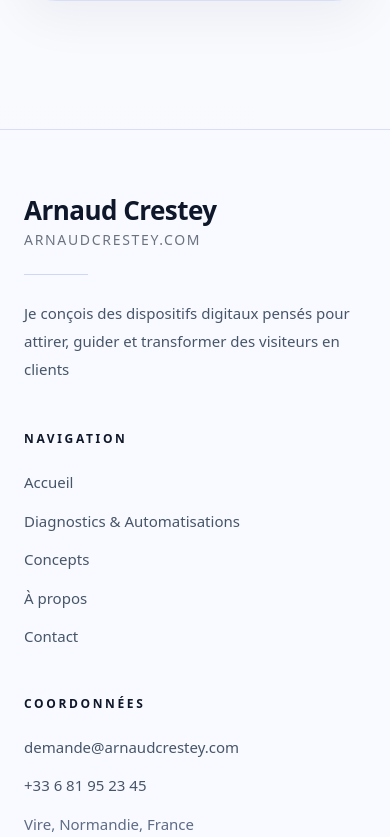
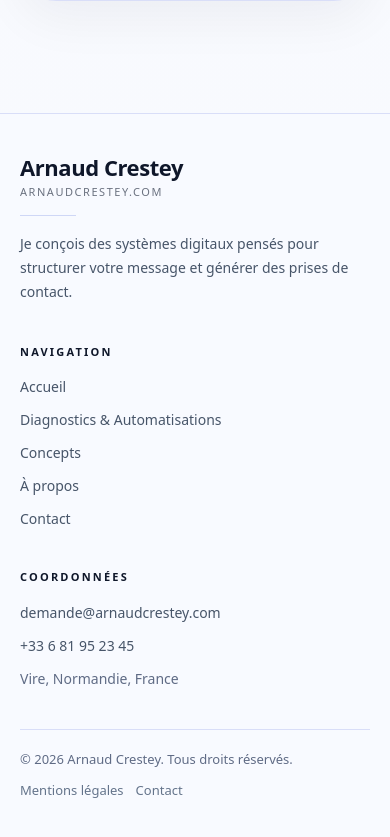
Before and after one commit to arnaudcrestey/portail-site-vitrine, a Next.js app: page / in a window 390 px wide. Shown: the part 4827-5664 px from the top of the page. Built offline with nearby package versions, Linux system fonts and the light colour scheme.

Commit message:
Update footer.tsx

```diff
--- a/components/footer.tsx
+++ b/components/footer.tsx
@@ -2,64 +2,63 @@ import Link from 'next/link';
 
 export function Footer() {
   return (
-    <footer className="mt-24 border-t border-[#d9def8] bg-[#f8faff]">
-      <div className="mx-auto max-w-7xl px-6 py-16 sm:px-8 lg:px-10">
-        <div className="grid gap-12 md:grid-cols-3 md:gap-10">
+    <footer className="mt-20 border-t border-[#d9def8] bg-[#f8faff]">
+      <div className="mx-auto max-w-7xl px-5 py-10 sm:px-6 sm:py-12 lg:px-10 lg:py-16">
+        <div className="grid gap-10 sm:gap-12 md:grid-cols-3 md:gap-10">
           {/* Bloc identité */}
           <div className="max-w-md">
             <Link href="/" className="inline-block">
               <div className="flex flex-col leading-tight">
-                <span className="text-[26px] font-semibold tracking-[-0.02em] text-[#0f172a]">
+                <span className="text-[22px] font-semibold tracking-[-0.02em] text-[#0f172a] sm:text-[24px] lg:text-[26px]">
                   Arnaud Crestey
                 </span>
-                <span className="mt-1 text-sm tracking-[0.12em] text-[#6b7280] uppercase">
+                <span className="mt-1 text-[11px] tracking-[0.14em] text-[#6b7280] uppercase sm:text-xs">
                   arnaudcrestey.com
                 </span>
               </div>
             </Link>
 
-            <div className="mt-6 h-px w-16 bg-[#cfd7f6]" />
+            <div className="mt-4 h-px w-14 bg-[#cfd7f6] sm:mt-5 sm:w-16" />
 
-            <p className="mt-6 text-[15px] leading-7 text-[#475569]">
-              Je conçois des dispositifs digitaux pensés pour attirer, guider et transformer des
-              visiteurs en clients
+            <p className="mt-4 max-w-sm text-[14px] leading-6 text-[#475569] sm:mt-5 sm:text-[15px] sm:leading-7">
+              Je conçois des systèmes digitaux pensés pour structurer votre message et générer des prises de contact.
             </p>
           </div>
 
           {/* Navigation */}
           <div>
-            <h3 className="text-xs font-semibold uppercase tracking-[0.22em] text-[#0f172a]">
+            <h3 className="text-[11px] font-semibold uppercase tracking-[0.2em] text-[#0f172a] sm:text-xs">
               Navigation
             </h3>
 
-            <nav className="mt-6 flex flex-col gap-4">
+            <nav className="mt-4 flex flex-col gap-3 sm:mt-5 sm:gap-4">
               <Link
                 href="/"
-                className="text-[15px] text-[#475569] transition hover:text-[#1d4ed8]"
+                className="text-[14px] text-[#475569] transition hover:text-[#1d4ed8] sm:text-[15px]"
               >
                 Accueil
               </Link>
               <Link
                 href="/diagnostics-automatisations"
-                className="text-[15px] text-[#475569] transition hover:text-[#1d4ed8]"
+                className="text-[14px] text-[#475569] transition hover:text-[#1d4ed8] sm:text-[15px]"
               >
                 Diagnostics & Automatisations
               </Link>
               <Link
                 href="/concepts"
-                className="text-[15px] text-[#475569] transition hover:text-[#1d4ed8]"
+                className="text-[14px] text-[#475569] transition hover:text-[#1d4ed8] sm:text-[15px]"
               >
                 Concepts
               </Link>
               <Link
                 href="/a-propos"
-                className="text-[15px] text-[#475569] transition hover:text-[#1d4ed8]"
+                className="text-[14px] text-[#475569] transition hover:text-[#1d4ed8] sm:text-[15px]"
               >
                 À propos
               </Link>
               <Link
                 href="/contact"
-                className="text-[15px] text-[#475569] transition hover:text-[#1d4ed8]"
+                className="text-[14px] text-[#475569] transition hover:text-[#1d4ed8] sm:text-[15px]"
               >
                 Contact
               </Link>
@@ -68,14 +67,14 @@ export function Footer() {
 
           {/* Coordonnées */}
           <div>
-            <h3 className="text-xs font-semibold uppercase tracking-[0.22em] text-[#0f172a]">
+            <h3 className="text-[11px] font-semibold uppercase tracking-[0.2em] text-[#0f172a] sm:text-xs">
               Coordonnées
             </h3>
 
-            <div className="mt-6 flex flex-col gap-4 text-[15px] text-[#475569]">
+            <div className="mt-4 flex flex-col gap-3 text-[14px] text-[#475569] sm:mt-5 sm:gap-4 sm:text-[15px]">
               <a
                 href="mailto:demande@arnaudcrestey.com"
-                className="transition hover:text-[#1d4ed8]"
+                className="break-all transition hover:text-[#1d4ed8]"
               >
                 demande@arnaudcrestey.com
               </a>
@@ -88,18 +87,16 @@ export function Footer() {
               </a>
 
               <p>Vire, Normandie, France</p>
-
-
             </div>
           </div>
         </div>
 
         {/* Bas de footer */}
-        <div className="mt-14 border-t border-[#d9def8] pt-6">
-          <div className="flex flex-col gap-3 text-sm text-[#64748b] sm:flex-row sm:items-center sm:justify-between">
+        <div className="mt-10 border-t border-[#d9def8] pt-5 sm:mt-12 sm:pt-6">
+          <div className="flex flex-col gap-3 text-[13px] text-[#64748b] sm:text-sm md:flex-row md:items-center md:justify-between">
             <p>© 2026 Arnaud Crestey. Tous droits réservés.</p>
 
-            <div className="flex flex-wrap items-center gap-4">
+            <div className="flex flex-wrap items-center gap-3 sm:gap-4">
               <Link
                 href="/mentions-legales"
                 className="transition hover:text-[#1d4ed8]"
```
